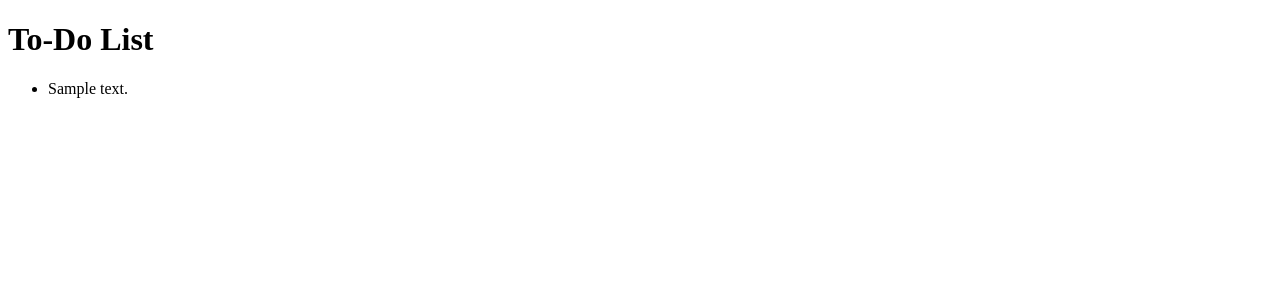
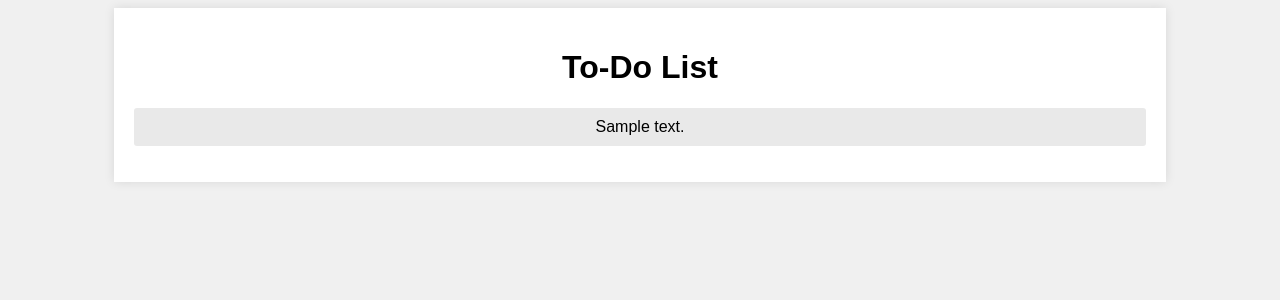
Before and after one commit to KelvinChanaba/todo_project, a Django app: page / in a window 1280 px wide. Shown: the top 300 px of the page. Run offline with Django 4.2, Linux system fonts and the light colour scheme; tables that the repository leaves empty hold one stand-in row (values such as "Sample post").

Commit message:
Updated templates and static files

```diff
--- /dev/null
+++ b/todo_app/static/css/style.css
@@ -0,0 +1,25 @@
+body {
+    font-family: Arial, sans-serif;
+    background-color: #f0f0f0;
+    text-align: center;
+}
+
+.container {
+    width: 80%;
+    margin: auto;
+    background-color: white;
+    padding: 20px;
+    box-shadow: 0 0 10px rgba(0, 0, 0, 0.1);
+}
+
+.todo-list {
+    list-style: none;
+    padding: 0;
+}
+
+.todo-item {
+    background-color: #e9e9e9;
+    padding: 10px;
+    margin-top: 5px;
+    border-radius: 3px;
+}
--- a/todo_app/templates/todo_app/todo_list.html
+++ b/todo_app/templates/todo_app/todo_list.html
@@ -1,14 +1,22 @@
+{% load static %}
 <!DOCTYPE html>
 <html>
   <head>
     <title>To-Do List</title>
+    <link
+      rel="stylesheet"
+      type="text/css"
+      href="{% static 'css/style.css' %}"
+    />
   </head>
   <body>
+    <div class="container">
       <h1>To-Do List</h1>
-    <ul>
+      <ul class="todo-list">
         {% for todo in todos %}
-            <li>{{ todo.content }}</li>
+        <li class="todo-item">{{ todo.content }}</li>
         {% endfor %}
       </ul>
+    </div>
   </body>
 </html>
```
Lines whose indentation alone changed are shown as unchanged.
